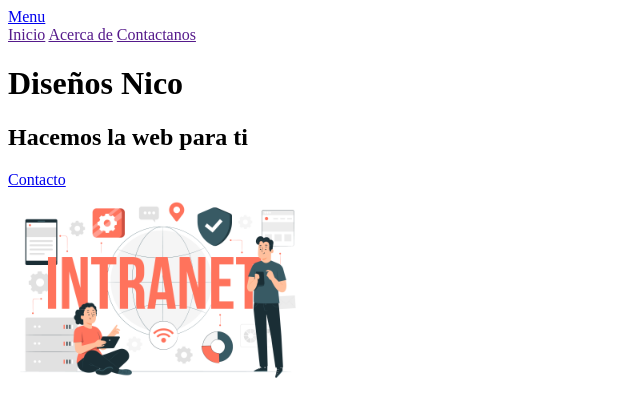
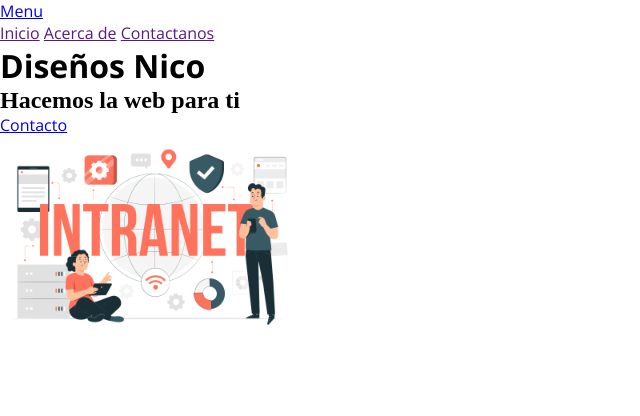
Before and after one commit to Nicouran/LandingPage, a plain HTML site: page index.html in a window 1280 px wide. Shown: the whole page, without its empty margins (0-640 px from the left). Drawn offline with nearby package versions, Linux system fonts and the light colour scheme.

Commit message:
actualizacion de stylos css

```diff
--- a/index.html
+++ b/index.html
@@ -7,14 +7,15 @@
     <title> Landing page</title>
     <link rel="stylesheet" href="./style.css">
     <link rel="stylesheet" href="./script.js">
+    <link href="https://fonts.googleapis.com/css2?family=Open+Sans:wght@300;400;700;800&display=swap" rel="stylesheet">
 </head>
 <body>
 
     <header>
         <div class="container">
             <nav>
-                <a href="#">Menu</a>
-                    <div>
+                <a href="#"  id="icono" class="icono">Menu</a>
+                    <div class="enlaces uno" id="enlaces">
                         <a href="">Inicio</a>
                         <a href="">Acerca de</a>
                         <a href="">Contactanos</a>
@@ -29,6 +30,7 @@
             <img src="./img/img.jpg" alt="">
         </div>
     </header>
+
     <section class="wave">
 
     </section>
--- a/style.css
+++ b/style.css
@@ -1,3 +1,19 @@
+
+* {
+    margin: 0px;
+    padding: 0;
+    box-sizing: border-box;
+}
+
+body {
+    font-family: 'open sans', sans-serif;
+}
+
+h2 {
+    font-family: 'Times New Roman', Times, serif;
+}
+
+
 img {
     width: 300px;
     height: 200px;
```
